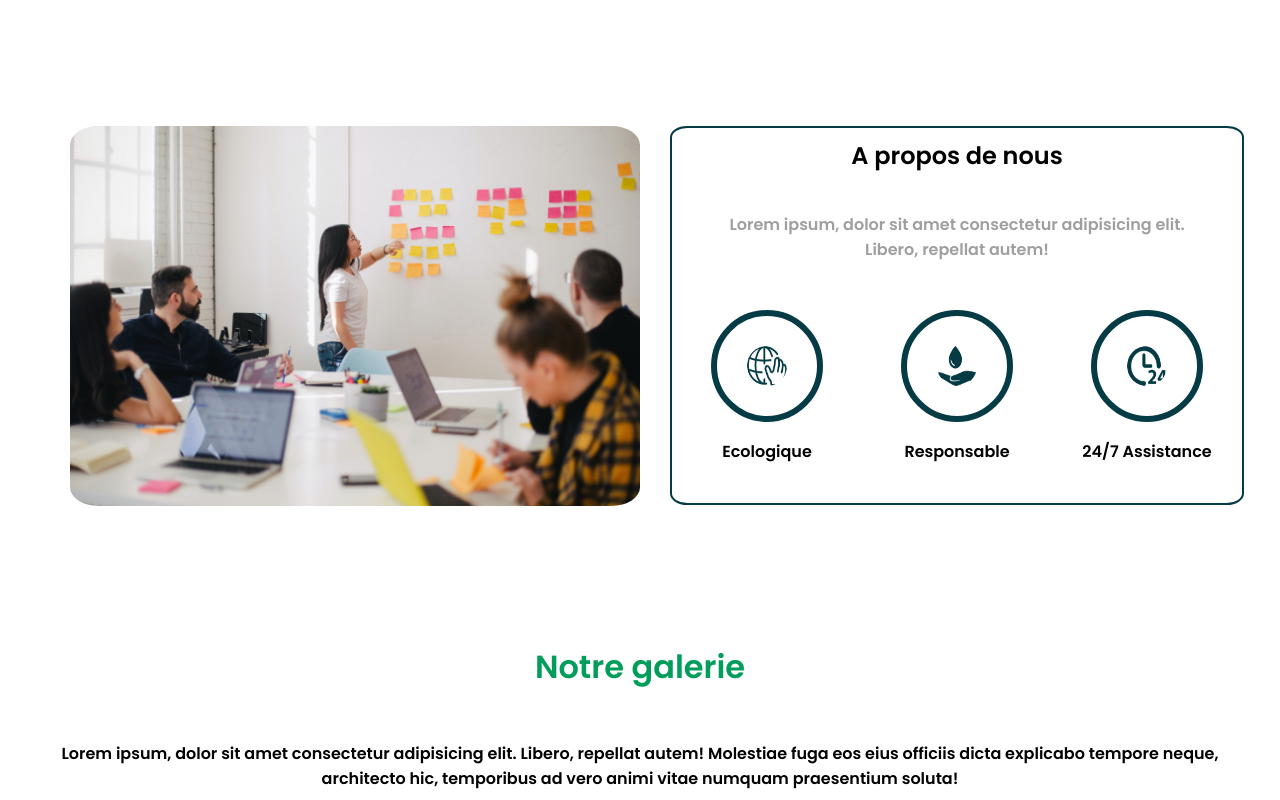
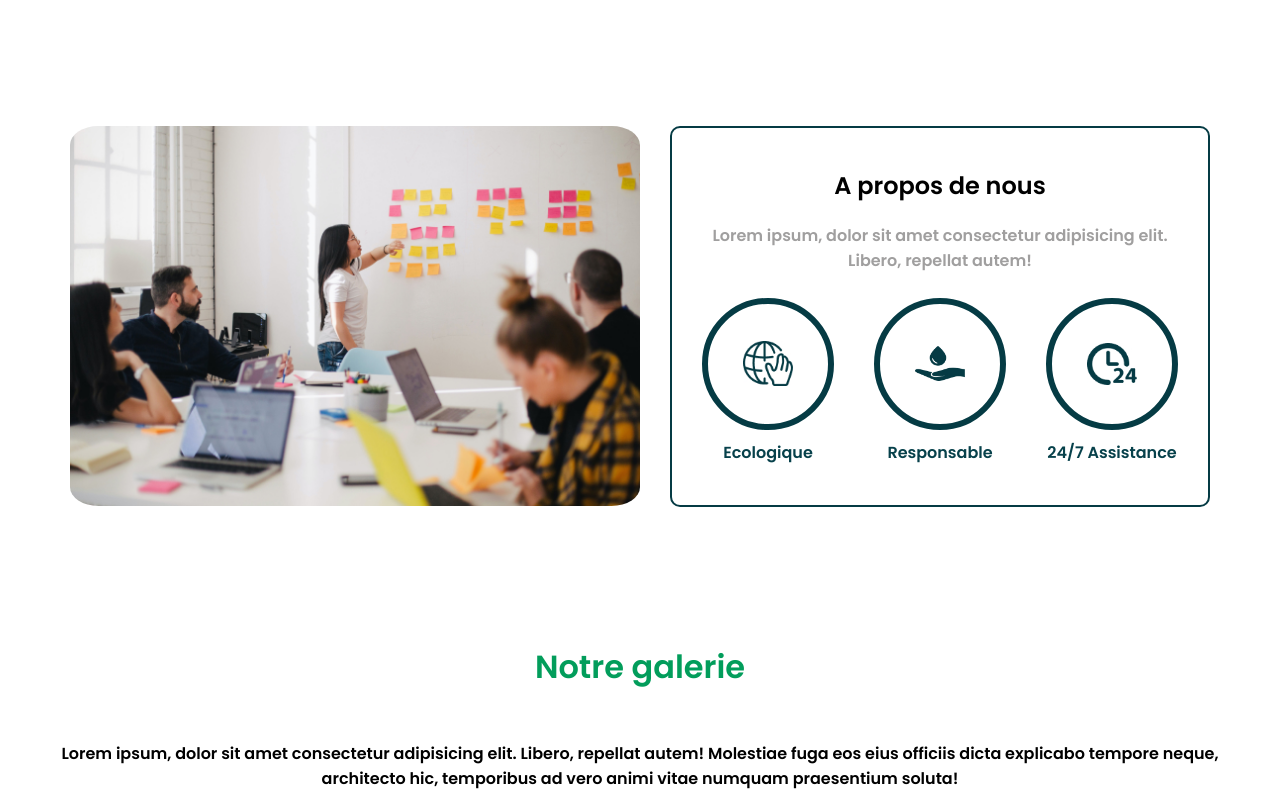
Before and after one commit to Kevin-morice/AgencEco, a plain HTML site: page index.html in a window 1280 px wide. Shown: the part 3020-3820 px from the top of the page. Drawn offline with Linux system fonts and the light colour scheme; a script that the page names is missing.

Commit message:
modification menu burger, colonne a propos de nous, colonne copyright, colonne info

```diff
--- a/index.html
+++ b/index.html
@@ -93,7 +93,7 @@
                 </div>
                 <div class="col-25 col-sm-50">
                     <h4 class="text-g-t jaune">2500</h4>
-                    <div>LClients statisfaits</div>
+                    <div>Clients statisfaits</div>
                 </div>
                 <div class="col-25 col-sm-50">
                     <h4 class="text-g-t jaune">2500</h4>
@@ -143,42 +143,41 @@
 
                         <!---- A PROPOS DE NOUS ---->
 
-
     <section>
         <div class="container text-center">
             <div class="row mt-100 mb-50">
 
-                <div class="col-50 col-sm-100">
+                <div class="col-50 col-sm-100 ">
                     <img class="img-team " src="resources\jason-goodman-Oalh2MojUuk-unsplash-1.jpg"alt="image d'equipe">
                 </div>
 
                 <div class="col-50 col-sm-100">
-                    <div class="cadre2 row">
-                        <div>
-                            <h1 class="mt-10">A propos de nous</h1>
+                    <div class="cadre2">
+                        <h2 class="titre1">A propos de nous</h2>
+                        <p class="texte1 mt-20 mb-25 text-gris">Lorem ipsum, dolor sit amet consectetur adipisicing elit. Libero, repellat autem!</p>
+                        <div class="cadres-ronds">
+                            <div class="cadre-avec-titre">
+                                <div class="cadre-rond ">
+                                    <img src="resources/Vector-2.jpg" alt="Logo Ecologique">
+                                </div>
+                                    <h3 class="titre-cadre mt-10 text-dark">Ecologique</h3>
+                            </div>
+                            <div class="cadre-avec-titre">
+                                <div class="cadre-rond ">
+                                    <img src="resources\Vector-3.jpg" alt="Logo Responsable">
+                                </div>
+                                    <h3 class="titre-cadre mt-10 text-dark">Responsable</h3>
+                            </div>
+                            <div class="cadre-avec-titre">
+                                <div class="cadre-rond ">
+                                    <img src="resources\Vector-4.jpg" alt="Logo 24/7 Assisatance">
+                                </div>
+                                    <h3 class="titre-cadre mt-10 text-dark">24/7 Assistance</h3>
+                            </div>
                         </div>
+                    </div>
+                </div>
 
-                        <div class="text-gris mb-10">Lorem ipsum, dolor sit amet consectetur adipisicing elit.<br> Libero, repellat autem!
-                        </div>
-
-                        <div class="col-33 col-sm-100">
-                            <img class="img-dans-cercle" src="resources\Vector-2.jpg"alt="écologique">
-                            <div>Ecologique</div>
-                        </div>
-
-                        <div class="col-33 col-sm-100">
-                            <img class="img-dans-cercle" src="resources\Vector-3.jpg"alt="responsable">
-                            <div>Responsable</div>
-                        </div>
-
-                        <div class="col-33 col-sm-100">
-                            <img class="img-dans-cercle" src="resources\Vector-4.jpg"alt="assistance">
-                            <div>24/7 Assistance</div>
-                        </div>
-
-                    </div>
-
-                </div>
             </div>
         </div>
     </section>
@@ -231,13 +230,15 @@
                         <!---- COLONE COPYRIGHT ---->
 
     <section>
-        <div class="bg-dark2 text-blanc text-p-t pad-50 row">
-            <div class=" col-50 col-sm-100"> Copyright &#169; 2024 AGENCECO- All rights reserved
-            </div>
-            <div class="col-50 col-sm-100">
-                <i class="fa fa-facebook-official logo-r-s" aria-hidden="true"></i>
-                <i class="fa fa-twitter logo-r-s" aria-hidden="true"></i>
-                <i class="fa fa-instagram logo-r-s" aria-hidden="true"></i>
+        <div class="bg-dark2 text-blanc text-p-t pad-50">
+            <div class="container row">
+                <div class=" col-50 col-sm-100"> Copyright &#169; 2024 AGENCECO- All rights reserved
+                </div>
+                <div class="col-50 col-sm-100 text-end">
+                    <i class="fa fa-facebook-official logo-r-s" aria-hidden="true"></i>
+                    <i class="fa fa-twitter logo-r-s" aria-hidden="true"></i>
+                    <i class="fa fa-instagram logo-r-s" aria-hidden="true"></i>
+                </div>
             </div>
         </div>
     </section>
--- a/style.css
+++ b/style.css
@@ -14,6 +14,9 @@ body {
     display: flex;
     flex-wrap: wrap;
 }
+
+            /**** colonne ****/
+
 .col-100 {
     width: 100%;
 }
@@ -29,11 +32,14 @@ body {
 .col-20 {
     width: 20%;
 }
-.text-center {
-    text-align: center;
-}
+
+            /**** marge ****/
+
 .mt-10 {
     margin-top: 10px;
+}
+.mt-20 {
+    margin-top: 20px;
 }
 .mt-50 {
     margin-top: 50px;
@@ -59,11 +65,20 @@ body {
 .pad-50 {
     padding: 50px;
 }
+
+            /**** background ****/
+
 .bg-dark {
     background-color:#053b44 ;
 }
 .bg-dark2 {
     background-color:#042a31 ;
+}
+
+            /**** texte ****/
+
+.text-center {
+    text-align: center;
 }
 .text-g-t {
     font-size: xx-large;
@@ -83,6 +98,9 @@ body {
 .text-p-t {
     font-size: small;
 }
+.text-dark {
+    color: #07414b;
+}
 .jaune {
     color: #d5f31f;
 }
@@ -90,7 +108,7 @@ body {
     color: #029d5b;
 }
 
-        /***** BARRE DE NAVIGATION *****/
+            /***** BARRE DE NAVIGATION *****/
 
 li {
     list-style: none;
@@ -120,6 +138,7 @@ nav ul {
 #icons {
     cursor: pointer;
     display: none;
+    font-size: 40px;
 }
 
             /***** IMAGE D'ACCEUIL ******/
@@ -146,7 +165,7 @@ nav ul {
     padding: 20px;
 }
 
-        /*****NOTRE SERVICE*****/
+            /*****NOTRE SERVICE*****/
 
 .cadre {
     background-color: rgb(241, 241, 241);
@@ -156,7 +175,7 @@ nav ul {
     height: 200px;
 }
 
-                /***** CONTACT *****/
+            /***** CONTACT *****/
 
 section#contact {
     background-color: #053b44;
@@ -231,7 +250,7 @@ sectioN#contact .container form textarea {
     margin-top: 5%;
 }
 
-        /**** A PROPOS DE NOUS ****/
+            /**** A PROPOS DE NOUS ****/
 
 .img-team {
     border-radius: 5%;
@@ -239,23 +258,46 @@ sectioN#contact .container form textarea {
     margin: 5%;
 }
 .cadre2 {
+    text-align: center;
     border: solid 2px #053b44;
-    border-radius: 3%;
-    justify-content: space-around;
-    width: 95%;
+    border-radius: 10px;
+    padding: 40px;
     margin: 5%;
-    height: 84%;
 }
-.img-dans-cercle {
-    border: solid 6px #053b44;
-    padding: 30px;
-    border-radius: 100%;
-    margin: 10px;
-    height: 40px;
-    width: 40px
+.titre1 {
+    font-size: 24px;
+}
+.texte1 {
+    font-size: 16px;
+}
+.cadres-ronds {
+    display: flex;
+    justify-content: center;
+    margin-top: 20px;
+}
+.cadre-avec-titre {
+    text-align: center;
+    }
+.cadre-rond {
+    width: 100px;
+    height: 100px;
+    border-radius: 50%;
+    border: solid 6px #053b44 ;
+    margin: 0 20px;
+    padding: 10px;
+    display: flex;
+    justify-content: center;
+    align-items: center;
+}
+.cadre-rond img {
+    max-width: 50px;
+    max-height: 50px;
+}
+.titre-cadre {
+    font-size: 16px;
 }
 
-        /**** NOTRE GALERIE ****/
+            /**** NOTRE GALERIE ****/
 
 .slider {
     position: relative;
@@ -290,28 +332,23 @@ sectioN#contact .container form textarea {
     width: 20px;
     height: 20px;
     cursor: pointer;
+    transition: background-color 0.3s ease;
 }
 .next i, .prev i {
     margin-left: 4px;
 }
-button {
-    cursor: pointer;
-    background: transparent;
-    padding: auto;
-}
-button:hover {
+.cadre-rond :hover {
     background-color: black;
-    color: #D5F31F;
 }
 
-            /**** COLONE INFO ****/
+            /**** INFO ****/
 
 .logo {
     font-size: 30px;
     width: 40px;
 }
 
-            /**** COLONE COPYRIGHT ****/
+            /**** COPYRIGHT ****/
 
 .logo-r-s {
     border: 1px solid white;
@@ -355,7 +392,7 @@ button:hover {
     nav ul {
         position: fixed;
         left: -110%;
-        top: 5%;
+        top: 9%;
         flex-direction: column;
         background: rgb(255, 255, 255);
         width: 100%;
```
